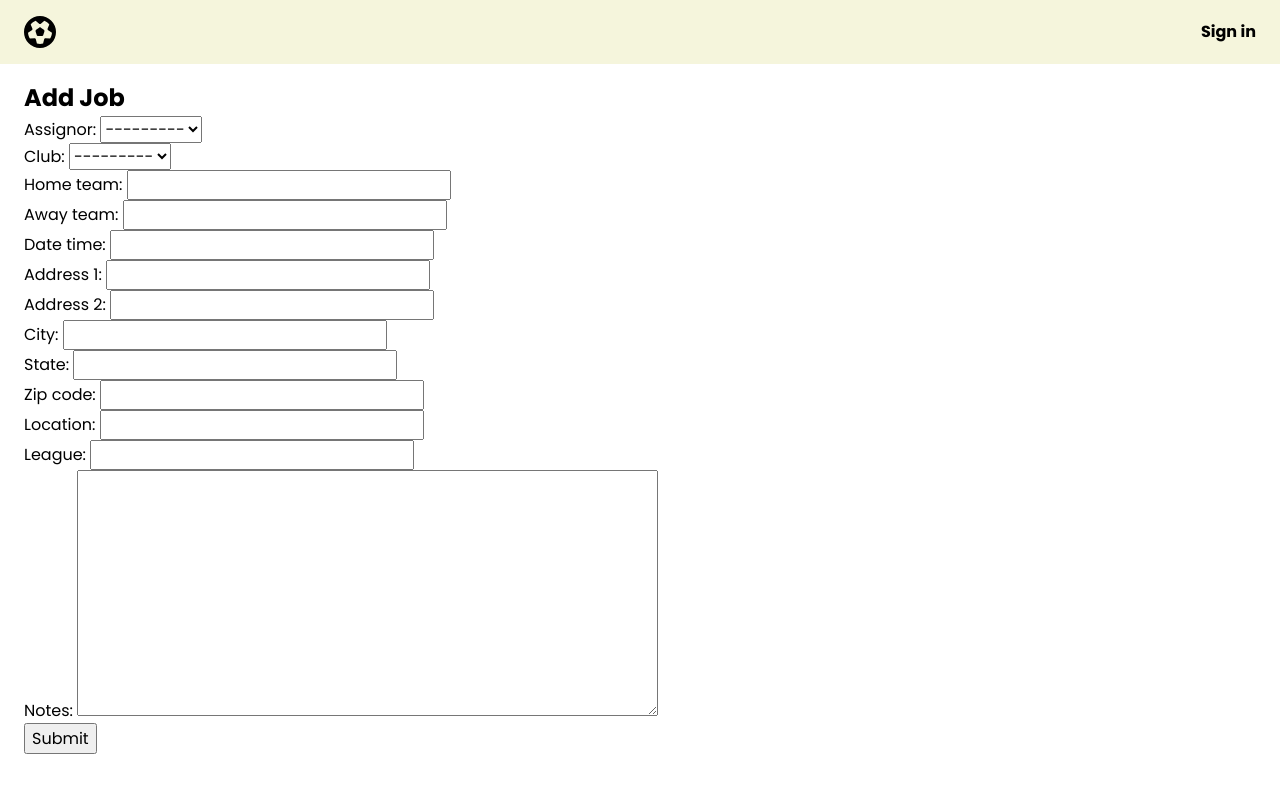
After one commit to agrattan0820/whistle-watch-cards, a Django app: page /job/add in a window 1280 px wide. The commit adds this page. Run offline with Django 5.2, Linux system fonts and the light colour scheme; data that the repository does not hold is empty.

Commit message:
feat: initial job create view

```diff
--- a/whistlewatchcards/jobboard/models.py
+++ b/whistlewatchcards/jobboard/models.py
@@ -1,6 +1,7 @@
 import uuid
 from django.db import models
 from django.contrib.auth.models import AbstractUser
+from django.urls import reverse
 from phonenumber_field.modelfields import PhoneNumberField
 
 
@@ -43,6 +44,10 @@ class Job(models.Model):
     notes = models.TextField(blank=True)
     created_at = models.DateTimeField(auto_now_add=True)
 
+    def get_absolute_url(self):
+        return reverse("job-detail", kwargs={"job_id": self.id})
+
+
 
 class Referee(models.Model):
     id = models.UUIDField(primary_key=True, default=uuid.uuid4, editable=False)
--- a/whistlewatchcards/jobboard/templates/index.html
+++ b/whistlewatchcards/jobboard/templates/index.html
@@ -12,7 +12,7 @@
   <ul>
    {% for job in job_list %}
     <li>
-     <a href="{% url "job-details" job.id %}">{{ job.created_at|date }} - {{ job.location }}</a>
+     <a href="{{ job.get_absolute_url }}">{{ job.created_at|date }} - {{ job.location }}</a>
     </li>
    {% empty %}
     <li>No jobs yet.</li>
--- /dev/null
+++ b/whistlewatchcards/jobboard/templates/job_add.html
@@ -0,0 +1,15 @@
+{% extends "base.html" %}
+{% load static %}
+{% block title %}
+ Add Job - Whistle Watch Cards
+{% endblock title %}
+{% block content %}
+ <section>
+  <h2>Add Job</h2>
+  <form action="/job/add" method="post">
+   {% csrf_token %}
+   {{ form }}
+   <input type="submit" value="Submit">
+  </form>
+ </section>
+{% endblock content %}
--- a/whistlewatchcards/jobboard/urls.py
+++ b/whistlewatchcards/jobboard/urls.py
@@ -7,6 +7,7 @@ urlpatterns = [
     path("ping", views.current_datetime, name="ping"),
     path("signin", views.signin, name="signin"),
     path("create-account", views.create_account, name="create-account"),
-    path("job/<uuid:job_id>", views.JobDetailView.as_view(), name="job-details"),
+    path("job/<uuid:job_id>", views.JobDetailView.as_view(), name="job-detail"),
+    path("job/add", views.JobCreateView.as_view(), name="job-add"),
     path("job/<uuid:job_id>/apply", views.job_apply, name="job-apply"),
 ]
--- a/whistlewatchcards/jobboard/views.py
+++ b/whistlewatchcards/jobboard/views.py
@@ -1,6 +1,6 @@
 import datetime
 from django.http import HttpResponse
-from django.views.generic import ListView, DetailView
+from django.views.generic import ListView, DetailView, CreateView
 
 from jobboard.models import Job
 
@@ -34,6 +34,11 @@ class JobDetailView(DetailView):
     def get_object(self, queryset=None):
         return Job.objects.get(id=self.kwargs.get("job_id"))
 
+class JobCreateView(CreateView):
+    model = Job
+    template_name = "job_add.html"
+    fields = ["assignor", "club", "home_team", "away_team", "date_time", "address_1", "address_2", "city", "state", "zip_code", "location", "league", "notes"]
+
 
 def job_apply(request):
     return HttpResponse("Job apply page.")
```
